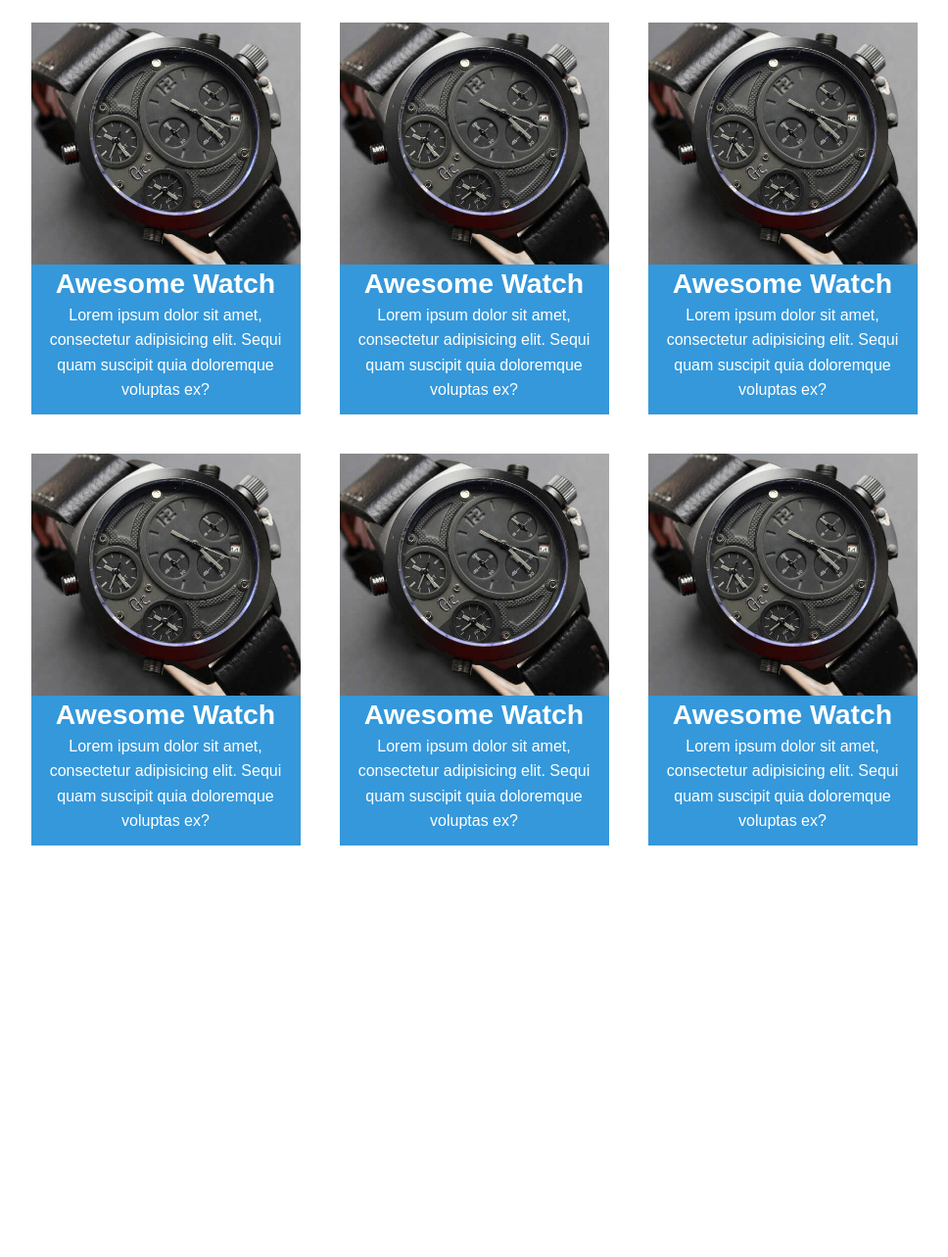
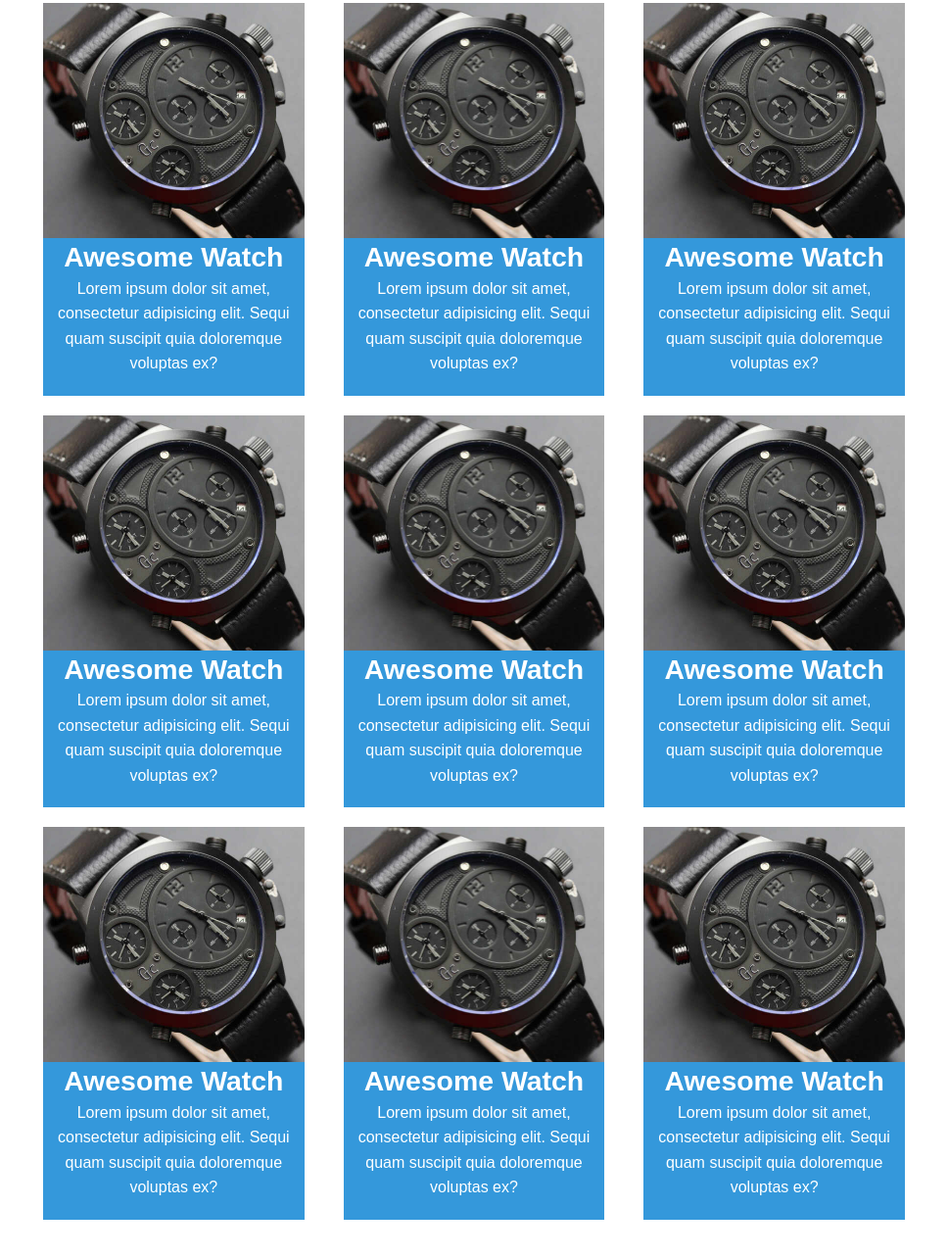
Before and after one commit to sebastianusbara/suit-intern, a website: page day3/home.html in a window 1280 px wide. Shown: the part 531-1814 px from the top of the page at 98% size, without its empty margins (156-1124 px from the left). Before the commit the page ends 1474 px from the top, so only its background shows below. Drawn offline with nearby package versions, Linux system fonts and the light colour scheme.

Commit message:
apply grid system + semantic tag

```diff
--- a/day3/dev/sass/main.scss
+++ b/day3/dev/sass/main.scss
@@ -61,21 +61,34 @@ a {
     color: white;
 }
 
-.wrapper{
+.brgrid {
+    width: 100%;
+    text-align: center;
     margin: 0 auto;
+    margin-left: -20px;
+}
+
+.brgrid-c {
+    float: left;
     width: 100%;
-    max-width: 270px;
+    padding: 10px 20px;
+    position: relative;
 
-    @media #{$small-med}{
-        max-width: 480px;
-    }
-    @media #{$medium} {
-        max-width: 640px;
-    }
+        @media #{$small} {
+            width: 100%;
+        }
 
-    @media #{$large} {
-        max-width: 945px;
-    }
+        @media #{$medium} {
+            width: 50%;
+        }
+
+        @media #{$large} {
+            width: 33.33333%;
+        }
+}
+
+.no-list {
+    list-style: none;
 }
 // 3 Header
 // ------------------------------------------------------------------------ //
--- a/day3/dev/sass/modules/_box-list.scss
+++ b/day3/dev/sass/modules/_box-list.scss
@@ -1,36 +1,14 @@
 .box-list {
 	background: $flatblue;
-	float: left;
-	width: 240px;
-	height: 370px;
-	margin: 10px 20px;
+	width: 100%;
+	height: auto;
 	color: white;
-	margin-bottom: 30px;
+	padding-bottom: 20px;
+	margin: 0 auto;
+}
 
-	&:after{
-		display: block;
-		content: '';
-		width: 0px;
-		border: $flatblue solid 20px;
-		border-color: $flatblue transparent transparent transparent;
-		margin: 0 auto;
-		margin-top: 15px;
-	}
-
-	@media #{$small-med} {
-    	width: 200px;
-		height: 390px;
-
-    	&:after{
-		display: none;
-		}
-
-    }
-
-	@media #{$medium} {
-    	width: 275px;
-		height: 400px;
-    }
+.box-list img{
+	width: 100%;
 }
 
 .box-title {
@@ -40,3 +18,16 @@
 .box-desc {
 	margin: 0 10px;
 }
+
+.box-arrow:after {
+	display: inline-block;
+	content: '';
+	width: 0;
+	border: red solid 30px;
+	border-color: $flatblue transparent transparent transparent;
+
+	@media #{$medium}
+	{
+		display: none;
+	}
+}
--- a/day3/home.html
+++ b/day3/home.html
@@ -23,55 +23,142 @@
     <![endif]-->
 
     <h1 class="main-title">Product List Training</h1>
-    <div class="container">
-        <div class="wrapper cf text-center">
-            <div class="box-list">
+    <main class="container">
+        <ul class="brgrid cf text-center">
+            <li class="brgrid-c no-list box-arrow">
+                <figure class="box-list">
                     <img src="assets/img/watch.jpg">
+                    <figcaption>
                         <h2 class="box-title">Awesome Watch</h2>
-                <p class="box-desc">Lorem ipsum dolor sit amet, consectetur adipisicing elit. Sequi quam suscipit quia doloremque voluptas ex?</p>
-            </div>
-            <div class="box-list">
+                        <p class="box-desc">
+                            Lorem ipsum dolor sit amet, consectetur adipisicing elit. Sequi quam suscipit quia doloremque voluptas ex?
+                        </p>
+                    </figcaption>
+                </figure>
+            </li>
+            <li class="brgrid-c no-list box-arrow">
+                <figure class="box-list">
                     <img src="assets/img/watch.jpg">
+                    <figcaption>
                         <h2 class="box-title">Awesome Watch</h2>
-                <p class="box-desc">Lorem ipsum dolor sit amet, consectetur adipisicing elit. Sequi quam suscipit quia doloremque voluptas ex?</p>
-            </div>
-           <div class="box-list">
+                        <p class="box-desc">
+                            Lorem ipsum dolor sit amet, consectetur adipisicing elit. Sequi quam suscipit quia doloremque voluptas ex?
+                        </p>
+                    </figcaption>
+                </figure>
+            </li>
+            <li class="brgrid-c no-list box-arrow">
+                <figure class="box-list">
                     <img src="assets/img/watch.jpg">
+                    <figcaption>
                         <h2 class="box-title">Awesome Watch</h2>
-                <p class="box-desc">Lorem ipsum dolor sit amet, consectetur adipisicing elit. Sequi quam suscipit quia doloremque voluptas ex?</p>
-            </div>
-            <div class="box-list">
+                        <p class="box-desc">
+                            Lorem ipsum dolor sit amet, consectetur adipisicing elit. Sequi quam suscipit quia doloremque voluptas ex?
+                        </p>
+                    </figcaption>
+                </figure>
+            </li>
+            <li class="brgrid-c no-list box-arrow">
+                <figure class="box-list">
                     <img src="assets/img/watch.jpg">
+                    <figcaption>
                         <h2 class="box-title">Awesome Watch</h2>
-                <p class="box-desc">Lorem ipsum dolor sit amet, consectetur adipisicing elit. Sequi quam suscipit quia doloremque voluptas ex?</p>
-            </div>
-            <div class="box-list">
+                        <p class="box-desc">
+                            Lorem ipsum dolor sit amet, consectetur adipisicing elit. Sequi quam suscipit quia doloremque voluptas ex?
+                        </p>
+                    </figcaption>
+                </figure>
+            </li>
+            <li class="brgrid-c no-list box-arrow">
+                <figure class="box-list">
                     <img src="assets/img/watch.jpg">
+                    <figcaption>
                         <h2 class="box-title">Awesome Watch</h2>
-                <p class="box-desc">Lorem ipsum dolor sit amet, consectetur adipisicing elit. Sequi quam suscipit quia doloremque voluptas ex?</p>
-            </div>
-            <div class="box-list">
+                        <p class="box-desc">
+                            Lorem ipsum dolor sit amet, consectetur adipisicing elit. Sequi quam suscipit quia doloremque voluptas ex?
+                        </p>
+                    </figcaption>
+                </figure>
+            </li>
+            <li class="brgrid-c no-list box-arrow">
+                <figure class="box-list">
                     <img src="assets/img/watch.jpg">
+                    <figcaption>
                         <h2 class="box-title">Awesome Watch</h2>
-                <p class="box-desc">Lorem ipsum dolor sit amet, consectetur adipisicing elit. Sequi quam suscipit quia doloremque voluptas ex?</p>
-            </div>
-            <div class="box-list">
+                        <p class="box-desc">
+                            Lorem ipsum dolor sit amet, consectetur adipisicing elit. Sequi quam suscipit quia doloremque voluptas ex?
+                        </p>
+                    </figcaption>
+                </figure>
+            </li>
+            <li class="brgrid-c no-list box-arrow">
+                <figure class="box-list">
                     <img src="assets/img/watch.jpg">
+                    <figcaption>
                         <h2 class="box-title">Awesome Watch</h2>
-                <p class="box-desc">Lorem ipsum dolor sit amet, consectetur adipisicing elit. Sequi quam suscipit quia doloremque voluptas ex?</p>
-            </div>
-            <div class="box-list">
+                        <p class="box-desc">
+                            Lorem ipsum dolor sit amet, consectetur adipisicing elit. Sequi quam suscipit quia doloremque voluptas ex?
+                        </p>
+                    </figcaption>
+                </figure>
+            </li>
+            <li class="brgrid-c no-list box-arrow">
+                <figure class="box-list">
                     <img src="assets/img/watch.jpg">
+                    <figcaption>
                         <h2 class="box-title">Awesome Watch</h2>
-                <p class="box-desc">Lorem ipsum dolor sit amet, consectetur adipisicing elit. Sequi quam suscipit quia doloremque voluptas ex?</p>
-            </div>
-            <div class="box-list">
+                        <p class="box-desc">
+                            Lorem ipsum dolor sit amet, consectetur adipisicing elit. Sequi quam suscipit quia doloremque voluptas ex?
+                        </p>
+                    </figcaption>
+                </figure>
+            </li>
+            <li class="brgrid-c no-list box-arrow">
+                <figure class="box-list">
                     <img src="assets/img/watch.jpg">
+                    <figcaption>
                         <h2 class="box-title">Awesome Watch</h2>
-                <p class="box-desc">Lorem ipsum dolor sit amet, consectetur adipisicing elit. Sequi quam suscipit quia doloremque voluptas ex?</p>
-            </div>
-        </div>
-    </div>
+                        <p class="box-desc">
+                            Lorem ipsum dolor sit amet, consectetur adipisicing elit. Sequi quam suscipit quia doloremque voluptas ex?
+                        </p>
+                    </figcaption>
+                </figure>
+            </li>
+            <li class="brgrid-c no-list box-arrow">
+                <figure class="box-list">
+                    <img src="assets/img/watch.jpg">
+                    <figcaption>
+                        <h2 class="box-title">Awesome Watch</h2>
+                        <p class="box-desc">
+                            Lorem ipsum dolor sit amet, consectetur adipisicing elit. Sequi quam suscipit quia doloremque voluptas ex?
+                        </p>
+                    </figcaption>
+                </figure>
+            </li>
+            <li class="brgrid-c no-list box-arrow">
+                <figure class="box-list">
+                    <img src="assets/img/watch.jpg">
+                    <figcaption>
+                        <h2 class="box-title">Awesome Watch</h2>
+                        <p class="box-desc">
+                            Lorem ipsum dolor sit amet, consectetur adipisicing elit. Sequi quam suscipit quia doloremque voluptas ex?
+                        </p>
+                    </figcaption>
+                </figure>
+            </li>
+            <li class="brgrid-c no-list box-arrow">
+                <figure class="box-list">
+                    <img src="assets/img/watch.jpg">
+                    <figcaption>
+                        <h2 class="box-title">Awesome Watch</h2>
+                        <p class="box-desc">
+                            Lorem ipsum dolor sit amet, consectetur adipisicing elit. Sequi quam suscipit quia doloremque voluptas ex?
+                        </p>
+                    </figcaption>
+                </figure>
+            </li>
+        </ul>
+    </main>
     <script>window.myPrefix = '';</script>
     <script src="assets/js/main.min.js"></script>
 </body>
```
Also changed, not shown: day3/assets/css/main.css. Lines whose indentation alone changed are shown as unchanged.
